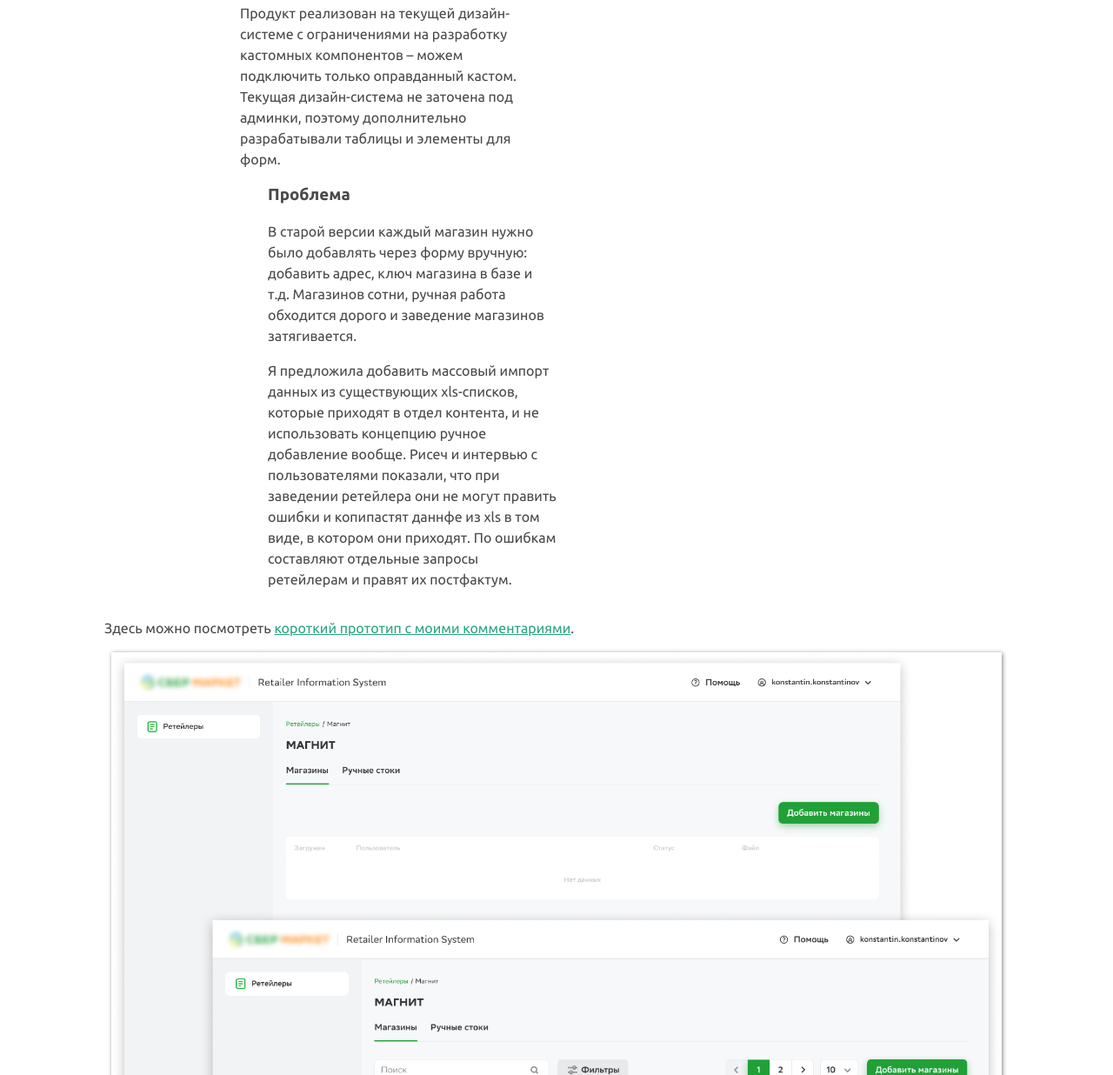
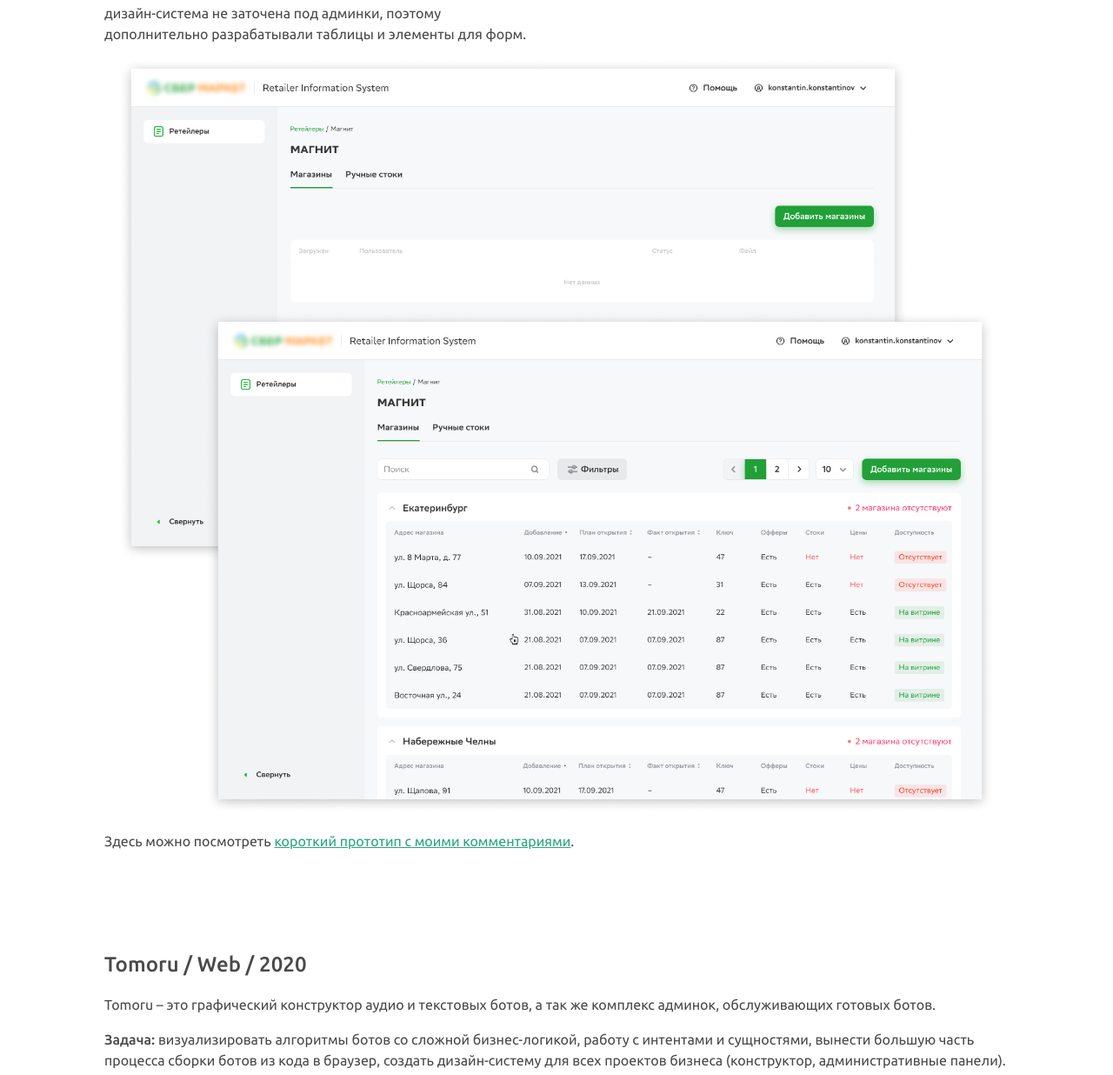
Before and after one commit to green-zelen/green-zelen.github.io, a plain HTML site: page index.html in a window 1280 px wide. Shown: the part 984-2220 px from the top of the page at 87% size. Drawn offline with Linux system fonts and the light colour scheme; files whose address does not match are found by name.

Commit message:
ris fixes

```diff
--- a/index.html
+++ b/index.html
@@ -722,7 +722,7 @@
                                 <div class="column full">
                                     <div class="description web">
                                         <h2>Retailer Information System в СберМаркет / Web / 2021</h2>
-                                        <div class="row flex-row tight-row">
+                                        <div class="row flex-row">
                                             <div class="column one-half">
                                                 <div class="description left">
                                                     <h3>Контекст</h3>
@@ -730,6 +730,8 @@
                                                     <h3>Ограничения</h3>
                                                     <p>Продукт реализован на текущей дизайн-системе с ограничениями на разработку кастомных компонентов – можем подключить только оправданный кастом. Текущая дизайн-система не заточена под админки, поэтому дополнительно разрабатывали таблицы и элементы для форм.  </p>
                                                 </div>
+                                                </div>
+                                            <div class="column one-half">
                                                 <div class="description right">
                                                     <h3>Проблема</h3>
                                                     <p>В старой версии каждый магазин нужно было добавлять через форму вручную: добавить адрес, ключ магазина в базе и т.д. Магазинов сотни, ручная работа обходится дорого и заведение магазинов затягивается.
@@ -738,17 +740,21 @@
                                                 </div>
                                             </div>
                                         </div>
-                                        <p>Здесь можно посмотреть <a href="https://www.figma.com/proto/4ByxwIjNFWzOdwmfNcqQrT/Portfolio-Cases?page-id=2%3A15148&node-id=2%3A20491&viewport=247%2C48%2C0.4&scaling=min-zoom&starting-point-node-id=2%3A20508">короткий прототип с моими комментариями</a>.</p>
                                     </div>
                                 </div>
                                 <div class="row flex-row">
                                     <div class="column full">
-                                        <div class="image web in-grid">
-                                            <a href="images/screens/tomoru/design-components.png" target="_blank">
+                                        <div class="image in-grid">
+                                            <a href="images/screens/ris/ris.png" target="_blank">
                                                 <img class="screen" src="images/screens/ris/ris.png"
                                                     alt="Создание магазиновв Retailer Information System">
                                             </a>
                                         </div>
+                                    </div>
+                                </div>
+                                <div class="row flex-row">
+                                    <div class="column full">
+                                        <p>Здесь можно посмотреть <a href="https://www.figma.com/proto/4ByxwIjNFWzOdwmfNcqQrT/Portfolio-Cases?page-id=2%3A15148&node-id=2%3A20491&viewport=247%2C48%2C0.4&scaling=min-zoom&starting-point-node-id=2%3A20508">короткий прототип с моими комментариями</a>.</p>
                                     </div>
                                 </div>
                             </div>
```
